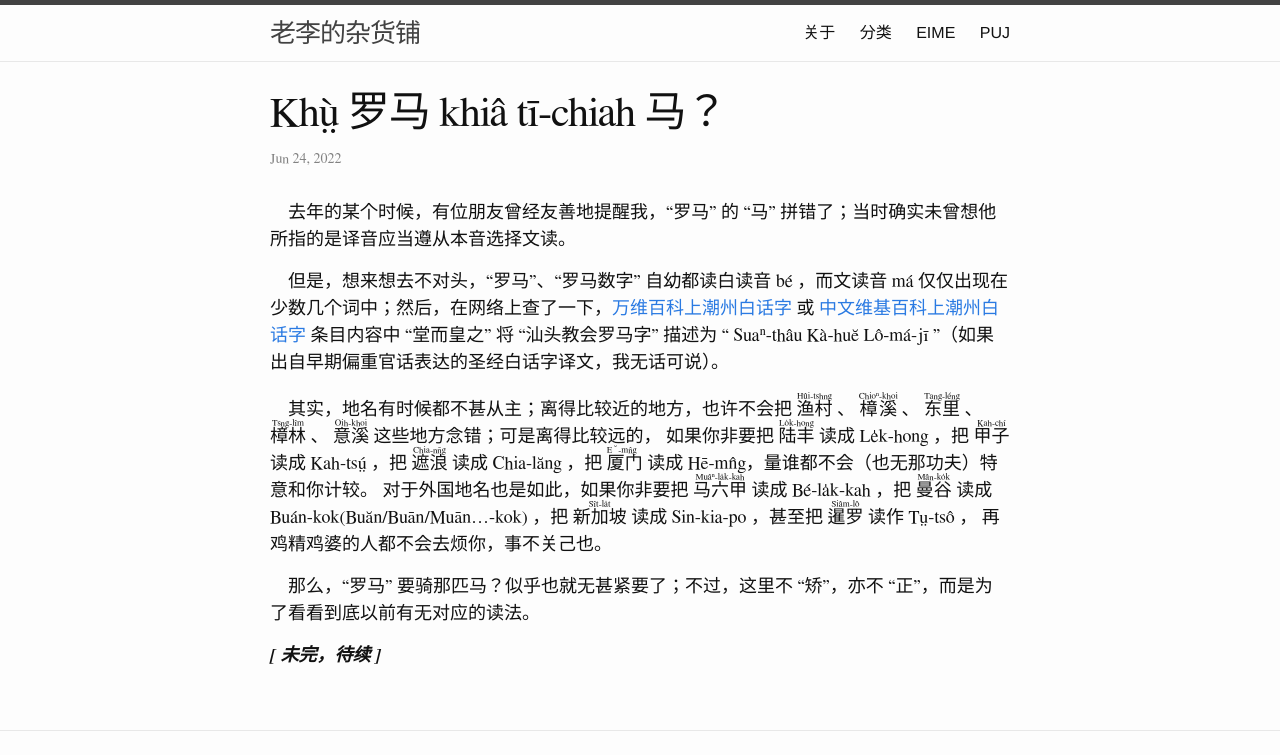
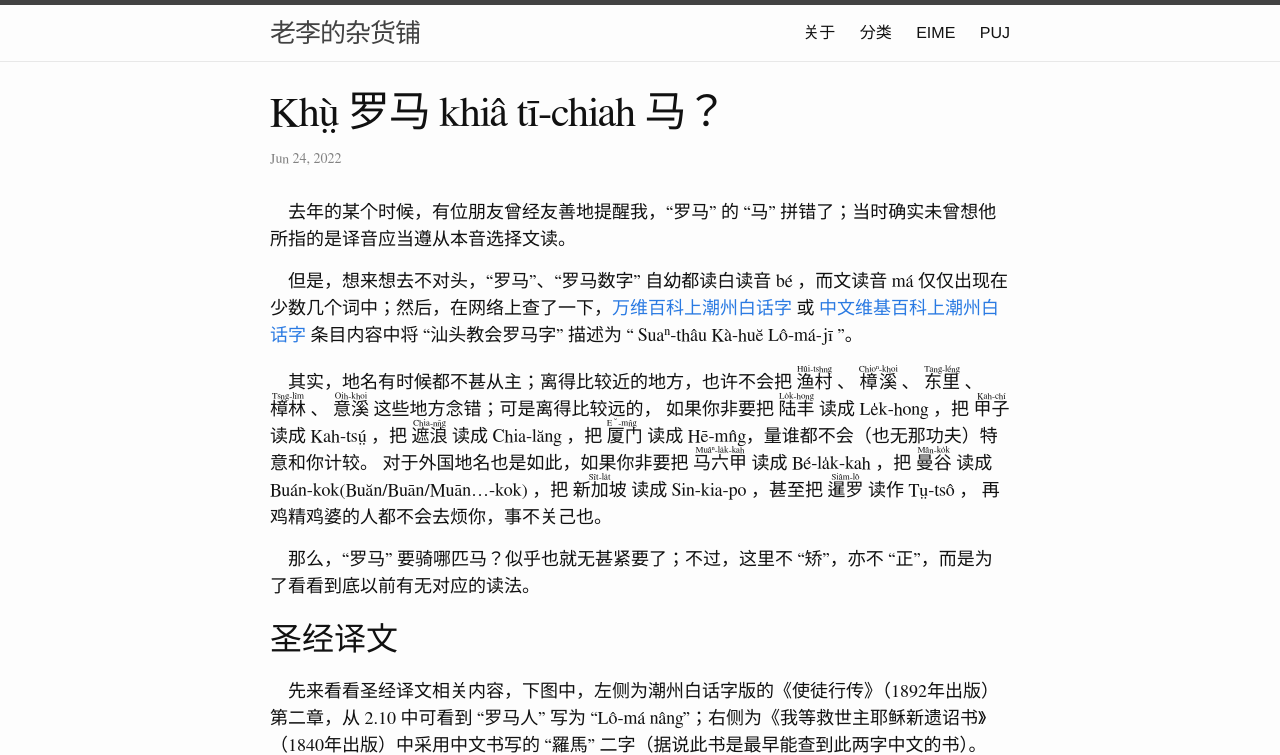
Before and after one commit to DonAnthonyLee/DonAnthonyLee.github.io, a Jekyll site: the page built from docs/puj/WhichHorseShouldIRide.md, in a window 1280 px wide and 1400 px high. Shown: the top 755 px of the window. Built offline with Jekyll 4.4.1, drawn with Linux system fonts in a browser that asks for light colours; some of the changed text lies outside the part shown; grey boxes are pictures that could not be loaded.

Commit message:
update WhichHorseShouldIRide.md

```diff
--- a/docs/puj/WhichHorseShouldIRide.md
+++ b/docs/puj/WhichHorseShouldIRide.md
@@ -9,7 +9,7 @@
 
 &nbsp;&nbsp;&nbsp;&nbsp;去年的某个时候，有位朋友曾经友善地提醒我，“罗马” 的 “马” 拼错了；当时确实未曾想他所指的是译音应当遵从本音选择文读。
 
-&nbsp;&nbsp;&nbsp;&nbsp;但是，想来想去不对头，“罗马”、“罗马数字” 自幼都读白读音 bé ，而文读音 má 仅仅出现在少数几个词中；然后，在网络上查了一下，[万维百科上潮州白话字](https://www.wanweibaike.net/wiki-%E6%BD%AE%E5%B7%9E%E7%99%BD%E8%A9%B1%E5%AD%97) 或 [中文维基百科上潮州白话字](https://m.so.studiodahu.com/wiki/%E6%BD%AE%E5%B7%9E%E7%99%BD%E8%A9%B1%E5%AD%97) 条目内容中 “堂而皇之” 将 “汕头教会罗马字” 描述为 “ Suaⁿ-thâu Kà-huĕ Lô-má-jī ”（如果出自早期偏重官话表达的圣经白话字译文，我无话可说）。
+&nbsp;&nbsp;&nbsp;&nbsp;但是，想来想去不对头，“罗马”、“罗马数字” 自幼都读白读音 bé ，而文读音 má 仅仅出现在少数几个词中；然后，在网络上查了一下，[万维百科上潮州白话字](https://www.wanweibaike.net/wiki-%E6%BD%AE%E5%B7%9E%E7%99%BD%E8%A9%B1%E5%AD%97) 或 [中文维基百科上潮州白话字](https://m.so.studiodahu.com/wiki/%E6%BD%AE%E5%B7%9E%E7%99%BD%E8%A9%B1%E5%AD%97) 条目内容中将 “汕头教会罗马字” 描述为 “ Suaⁿ-thâu Kà-huĕ Lô-má-jī ”。
 
 &nbsp;&nbsp;&nbsp;&nbsp;其实，地名有时候都不甚从主；离得比较近的地方，也许不会把
 <ruby style="ruby-position:over">
@@ -68,8 +68,22 @@
 </ruby> 读作 Tṳ-tsô ，
 再鸡精鸡婆的人都不会去烦你，事不关己也。
 
-&nbsp;&nbsp;&nbsp;&nbsp;那么，“罗马” 要骑那匹马？似乎也就无甚紧要了；不过，这里不 “矫”，亦不 “正”，而是为了看看到底以前有无对应的读法。
+&nbsp;&nbsp;&nbsp;&nbsp;那么，“罗马” 要骑哪匹马？似乎也就无甚紧要了；不过，这里不 “矫”，亦不 “正”，而是为了看看到底以前有无对应的读法。
 
+## 圣经译文
+
+&nbsp;&nbsp;&nbsp;&nbsp;先来看看圣经译文相关内容，下图中，左侧为潮州白话字版的《使徒行传》（1892年出版）第二章，从 2.10 中可看到 “罗马人” 写为 “Lô-má nâng”；右侧为《我等救世主耶稣新遗诏书》（1840年出版）中采用中文书写的 “羅馬” 二字（据说此书是最早能查到此两字中文的书）。
+
+
+![96%](https://media.githubusercontent.com/media/DonAnthonyLee/DonAnthonyLee.github.io/main/images/%E4%BD%BF%E5%BE%92%E8%A1%8C%E4%BC%A0%E7%AC%AC%E4%BA%8C%E7%AB%A0.png)
+
+
+## 同时期国内韵书情况
+
+***[ 未完，待续 ]***
+
+
+## 白话字词典中相应用字读音情况
 
 
 ***[ 未完，待续 ]***
```
